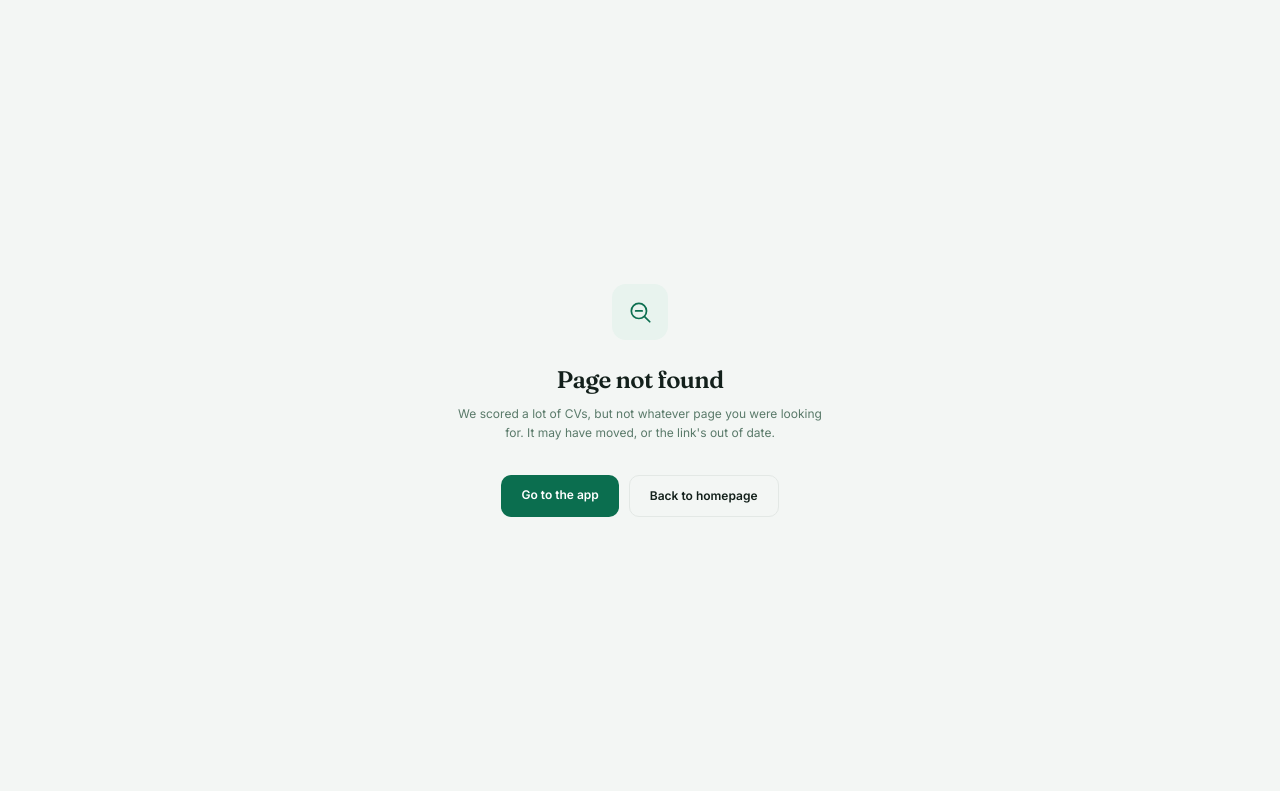
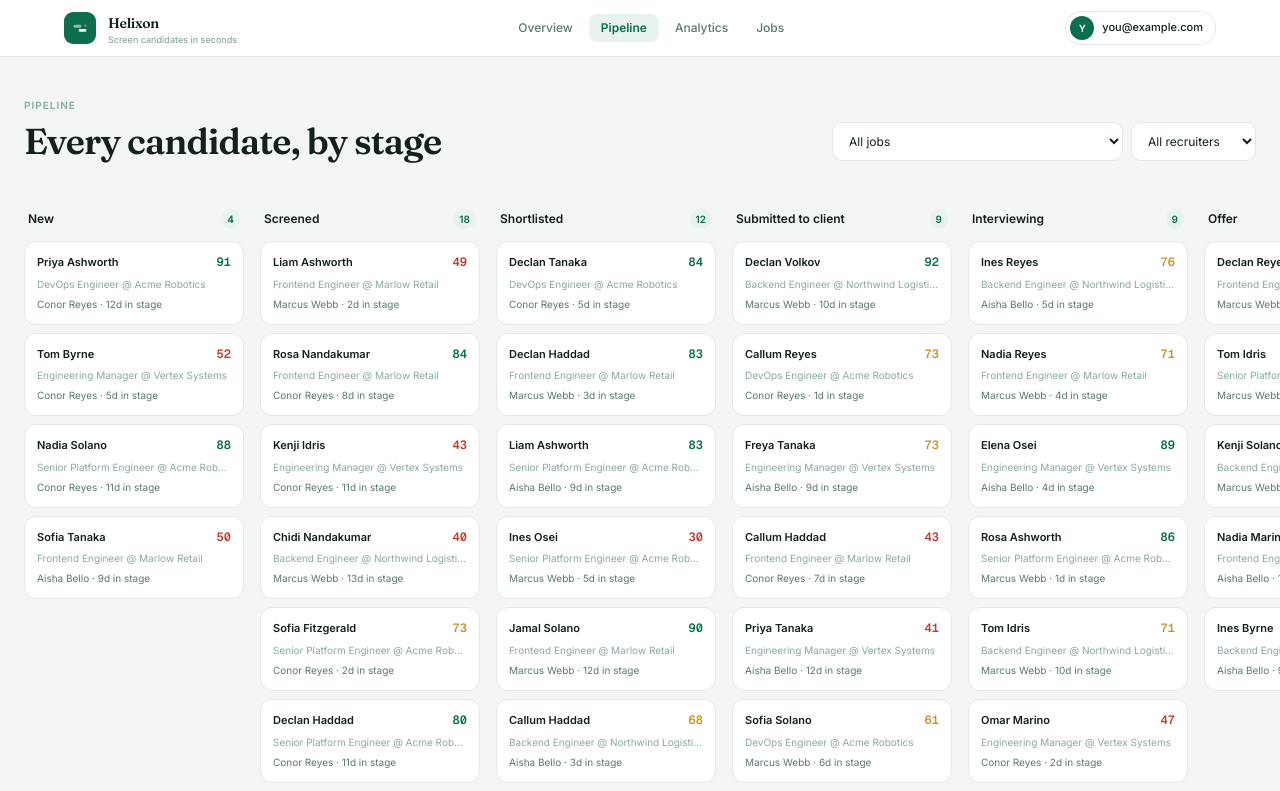
Before and after one commit to Conorthomas1043/Helixon, a Next.js app in the folder helixon-app/: page /dashboard/pipeline in a window 1280 px wide. Before the commit this address had no page. Shown: the top 791 px of the page. Built offline with nearby package versions, Linux system fonts and the light colour scheme.

Commit message:
add pipeline page.jsx

```diff
--- /dev/null
+++ b/helixon-app/app/dashboard/pipeline/page.jsx
@@ -0,0 +1,105 @@
+"use client";
+import { useEffect, useMemo, useState } from "react";
+import Link from "next/link";
+import DashboardNav from "@/components/DashboardNav";
+import { getMockData, STAGES, STAGE_LABELS } from "@/lib/mock-data";
+
+async function fetchDashboardData() {
+  return new Promise((resolve) => setTimeout(() => resolve(getMockData()), 200));
+}
+
+function scoreColor(score) {
+  if (score === null || score === undefined) return "#8aaa9a";
+  if (score >= 80) return "var(--forest)";
+  if (score >= 60) return "#c9922e";
+  return "#c0392b";
+}
+
+const VISIBLE_STAGES = STAGES.filter((s) => s !== "rejected");
+
+export default function PipelinePage() {
+  const [data, setData] = useState(null);
+  const [jobFilter, setJobFilter] = useState("all");
+  const [recruiterFilter, setRecruiterFilter] = useState("all");
+
+  useEffect(() => {
+    let cancelled = false;
+    fetchDashboardData().then((d) => { if (!cancelled) setData(d); });
+    return () => { cancelled = true; };
+  }, []);
+
+  const filtered = useMemo(() => {
+    if (!data) return [];
+    return data.recentAnalyses.filter((a) => a.status === "completed" &&
+      (jobFilter === "all" || a.job.id === jobFilter) &&
+      (recruiterFilter === "all" || a.recruiterId === recruiterFilter));
+  }, [data, jobFilter, recruiterFilter]);
+
+  const byStage = useMemo(() => {
+    const map = {};
+    VISIBLE_STAGES.forEach((s) => { map[s] = []; });
+    filtered.forEach((a) => { if (map[a.stage]) map[a.stage].push(a); });
+    return map;
+  }, [filtered]);
+
+  return (
+    <main className="min-h-screen" style={{ background: "var(--mist)" }}>
+      <DashboardNav email={data?.email} />
+
+      <section className="max-w-[1400px] mx-auto px-6 pt-10 pb-6">
+        <div className="flex flex-col sm:flex-row sm:items-end sm:justify-between gap-4 mb-6">
+          <div>
+            <p className="text-[10px] font-semibold uppercase tracking-widest mb-2" style={{ color: "#8aaa9a" }}>Pipeline</p>
+            <h1 className="text-3xl sm:text-4xl font-semibold tracking-tight" style={{ color: "#13201b", fontFamily: "var(--font-display)" }}>
+              Every candidate, by stage
+            </h1>
+          </div>
+          <div className="flex gap-2">
+            <select value={jobFilter} onChange={(e) => setJobFilter(e.target.value)} className="text-xs px-3 py-2.5 rounded-[10px]" style={{ border: "1px solid var(--border)", background: "white", color: "#13201b" }}>
+              <option value="all">All jobs</option>
+              {data?.jobs.map((j) => <option key={j.id} value={j.id}>{j.title} — {j.company}</option>)}
+            </select>
+            <select value={recruiterFilter} onChange={(e) => setRecruiterFilter(e.target.value)} className="text-xs px-3 py-2.5 rounded-[10px]" style={{ border: "1px solid var(--border)", background: "white", color: "#13201b" }}>
+              <option value="all">All recruiters</option>
+              {data?.recruiters.map((r) => <option key={r.id} value={r.id}>{r.name}</option>)}
+            </select>
+          </div>
+        </div>
+      </section>
+
+      {!data ? (
+        <div className="max-w-[1400px] mx-auto px-6"><p className="text-xs" style={{ color: "#5a7a6a" }}>Loading…</p></div>
+      ) : (
+        <section className="max-w-[1400px] mx-auto px-6 pb-24 overflow-x-auto">
+          <div className="flex gap-4 min-w-[1200px]">
+            {VISIBLE_STAGES.map((stage) => (
+              <div key={stage} className="flex-1 min-w-[220px]">
+                <div className="flex items-center justify-between mb-3 px-1">
+                  <h3 className="text-xs font-semibold" style={{ color: "#13201b" }}>{STAGE_LABELS[stage]}</h3>
+                  <span className="text-[10px] font-semibold px-1.5 py-0.5 rounded-full" style={{ background: "var(--mint)", color: "var(--forest)" }}>{byStage[stage].length}</span>
+                </div>
+                <div className="space-y-2">
+                  {byStage[stage].map((a) => (
+                    <Link key={a.id} href={`/analyse/${a.id}`} className="block rounded-[12px] p-3" style={{ background: "white", border: "1px solid var(--border)" }}>
+                      <div className="flex items-start justify-between gap-2 mb-1">
+                        <p className="text-[11px] font-semibold truncate" style={{ color: "#13201b" }}>{a.candidate.name}</p>
+                        <span className="text-xs font-semibold shrink-0" style={{ fontFamily: "var(--font-mono)", color: scoreColor(a.score) }}>{a.score}</span>
+                      </div>
+                      <p className="text-[10px] truncate" style={{ color: "#8aaa9a" }}>{a.job.title} @ {a.job.company}</p>
+                      <p className="text-[10px] mt-1" style={{ color: "#5a7a6a" }}>{a.recruiterName} · {a.timeInStageDays}d in stage</p>
+                    </Link>
+                  ))}
+                  {byStage[stage].length === 0 && (
+                    <div className="rounded-[12px] p-4 text-center" style={{ border: "1px dashed var(--border)" }}>
+                      <p className="text-[10px]" style={{ color: "#8aaa9a" }}>Empty</p>
+                    </div>
+                  )}
+                </div>
+              </div>
+            ))}
+          </div>
+        </section>
+      )}
+    </main>
+  );
+}
```
